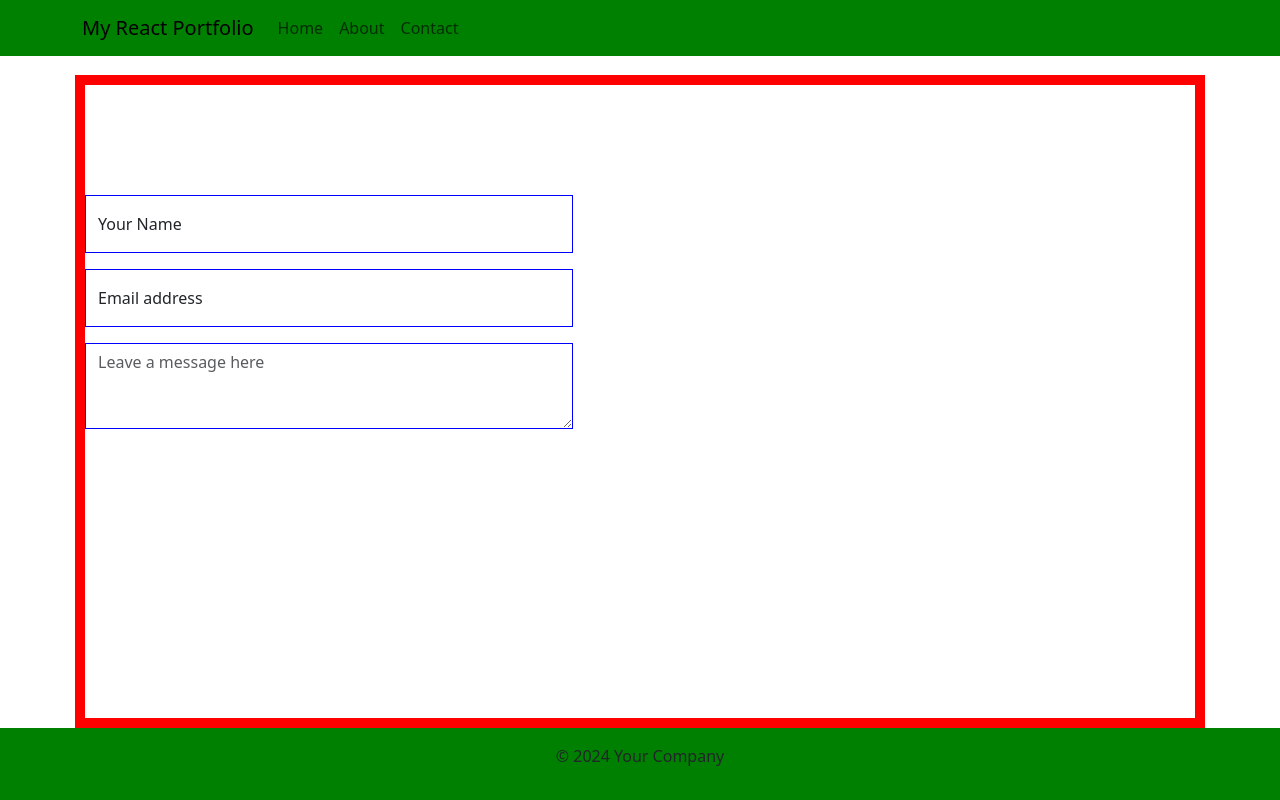
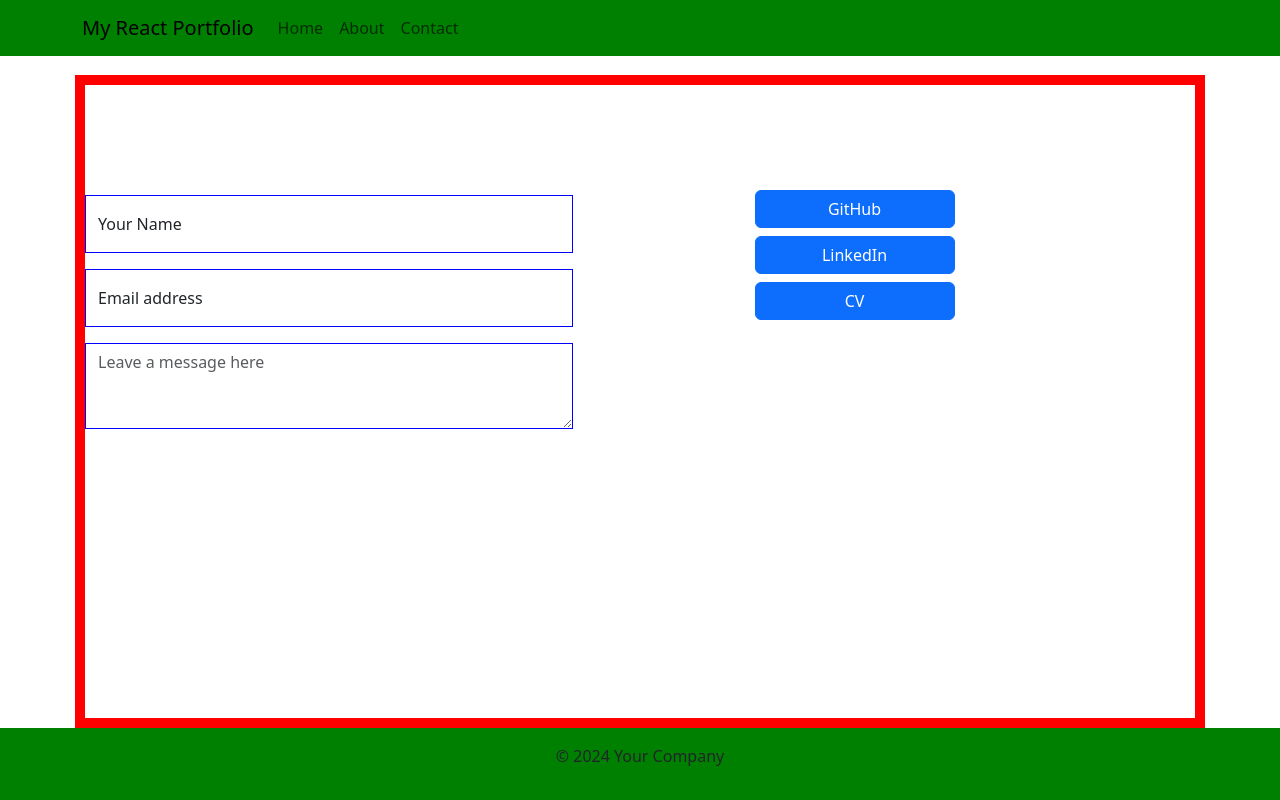
Before and after one commit to hamdishh/react-2-portfolio, a React app in the folder challenge/react-portfolio/: page /contact in a window 1280 px wide. Built offline with nearby package versions, Linux system fonts and the light colour scheme; the HTML template or start-up script is replaced by a standard one.

Commit message:
added react bootstrap button components for cv, linkedn and github

```diff
--- a/challenge/react-portfolio/src/components/Pages/ContactMe.jsx
+++ b/challenge/react-portfolio/src/components/Pages/ContactMe.jsx
@@ -1,6 +1,6 @@
 import React from "react";
 import NavbarEl from "../../components/Navbar";
-import { FloatingLabel, Form } from "react-bootstrap"; // Import FloatingLabel and Form components from react-bootstrap
+import { FloatingLabel, Form, Button } from "react-bootstrap"; // Import FloatingLabel and Form components from react-bootstrap
 
 const Contact = () => {
   return (
@@ -29,13 +29,23 @@ const Contact = () => {
           placeholder="Leave a message here"
         />
       </Form.Group>
+{/* Button for GitHub */}
+<div className="btn-box-con">
+<Button variant="primary" href="https://github.com" className="me-3 mb-2">
+ GitHub
+</Button>
 
+ {/* Button for LinkedIn */}
+<Button variant="primary" href="https://linkedin.com" className="me-3 mb-2">
+ LinkedIn
+</Button>
 
-
-
-
-
-    </div>
+{/* Button for CV */}
+<Button variant="primary" href="/path-to-cv" target="_blank" className="me-3 mb-2">
+    CV
+    </Button>
+ </div>
+ </div>
   );
 };
 
--- a/challenge/react-portfolio/src/index.css
+++ b/challenge/react-portfolio/src/index.css
@@ -79,6 +79,8 @@ button:focus-visible {
   flex: auto;
   margin: 75px 75px 0 75px
 
+
+
 }
 .contact-container {
   padding-top: 110px;
@@ -103,6 +105,20 @@ button:focus-visible {
 
 .contact-container #floatingNameInput .form-control {
   width: 22%;
+}
+
+.btn-box-con {
+  /* padding-left: 900px; */
+  display: flex;
+  flex-direction: column;
+    align-items: center;
+    padding-left: 445px;
+    margin-top: -255px;
+
+}
+
+.me-3 {
+  width: 200px;
 }
 
 
```
